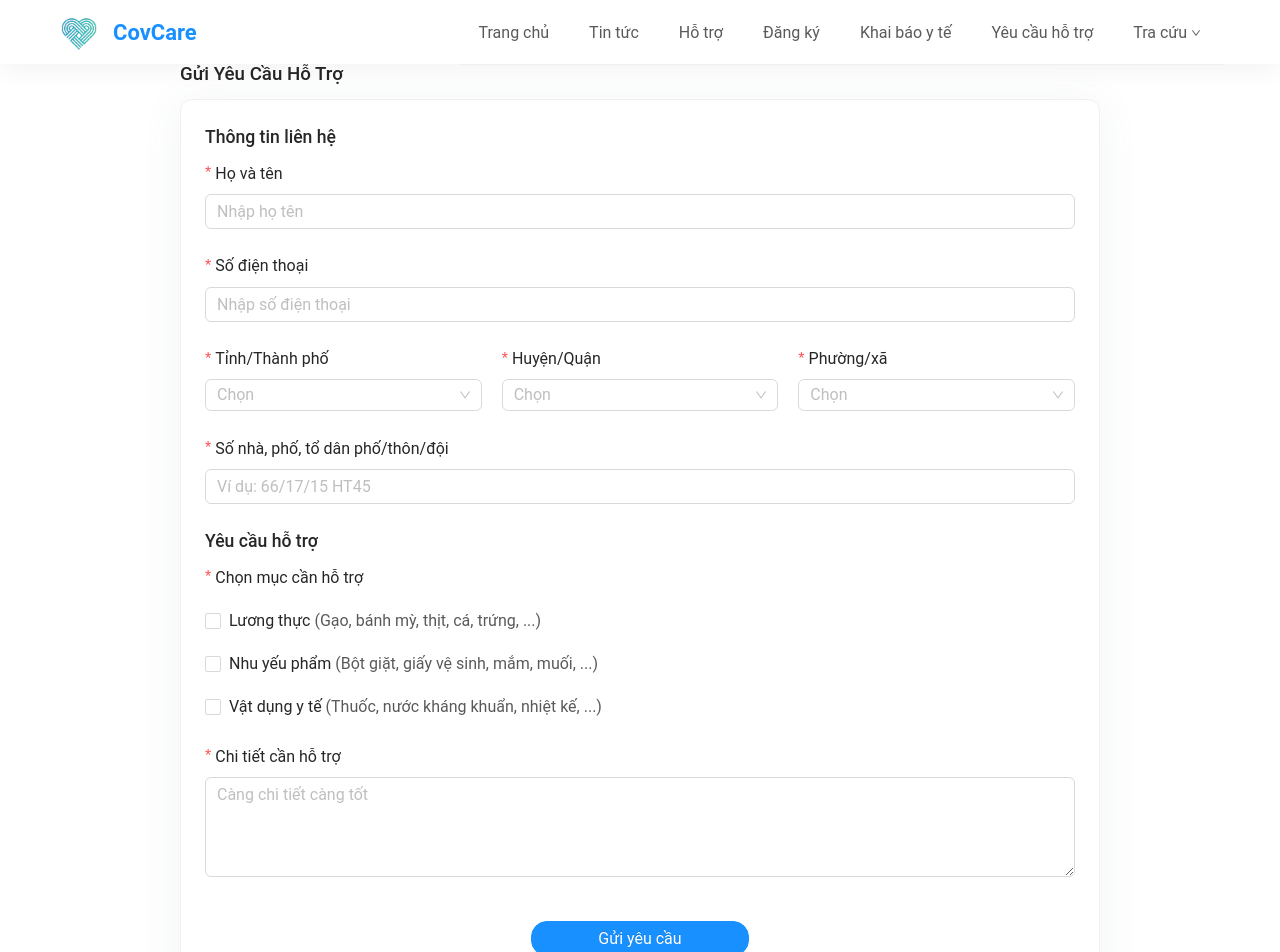
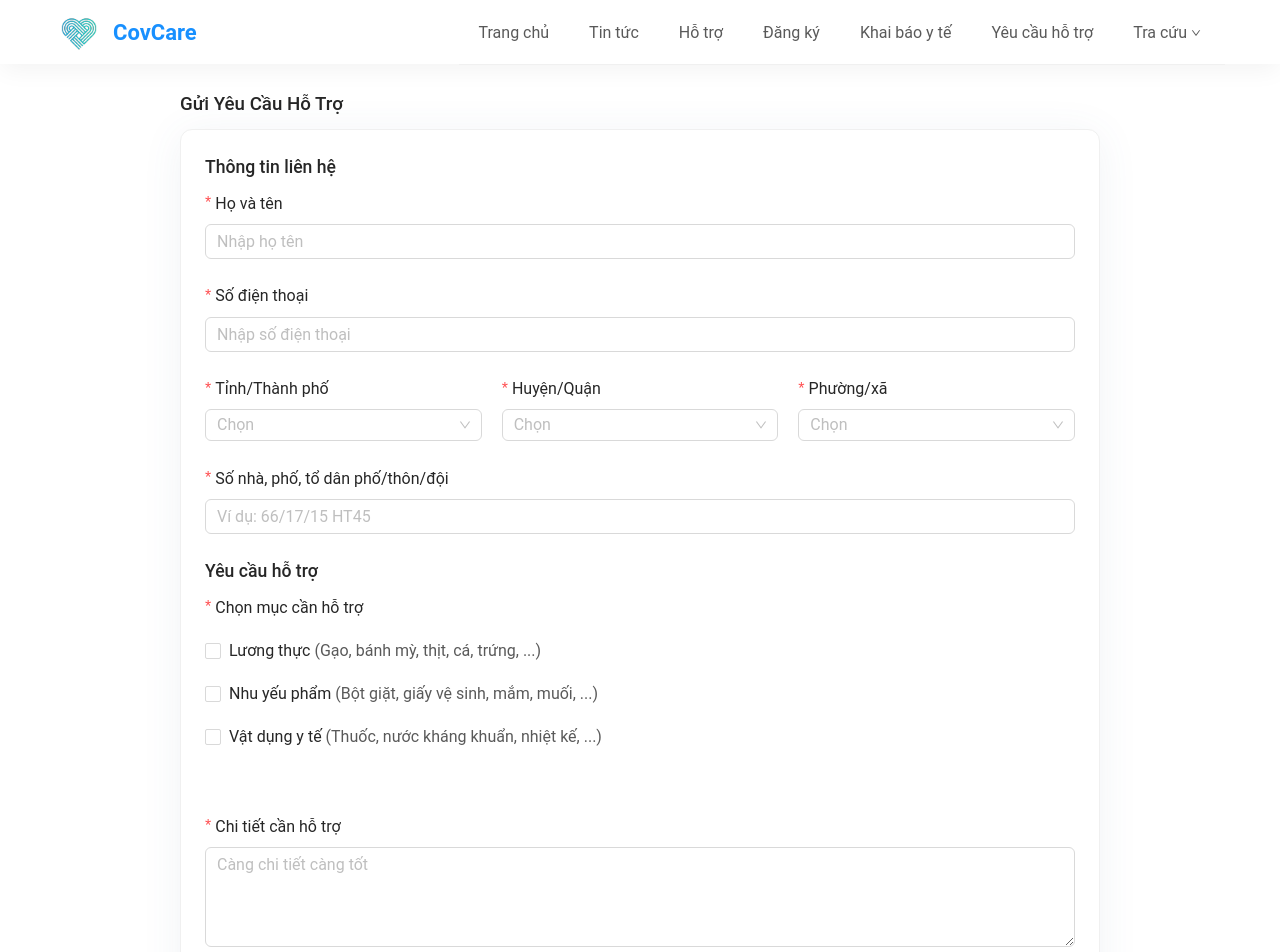
Before and after one commit to trunghq234/CovCare, a React (Create React App) app: page /support-request in a window 1280 px wide. Shown: the top 952 px of the page. Built offline with nearby package versions, Linux system fonts and the light colour scheme; the HTML template or start-up script is replaced by a standard one.

Commit message:
Fix bugs

```diff
--- a/src/components/SupportRequest/Category/index.js
+++ b/src/components/SupportRequest/Category/index.js
@@ -4,7 +4,10 @@ import styles from './index.module.less';
 
 const Category = () => {
   return (
-    <Form.Item label="Chọn mục cần hỗ trợ" name="category" required={true}>
+    <Form.Item
+      label="Chọn mục cần hỗ trợ"
+      name="category"
+      rules={[{ required: true, message: 'Bạn cần phải chọn một mục ' }]}>
       <Checkbox.Group>
         <Space direction="vertical">
           <Checkbox value={1} className={styles.item}>
--- a/src/pages/SupportRequest/index.js
+++ b/src/pages/SupportRequest/index.js
@@ -38,7 +38,7 @@ const SupportRequest = () => {
           </Row>
           <ProvincePickerWithWard form={form} />
           <h4 className={styles.title}>Yêu cầu hỗ trợ</h4>
-          <Row>
+          <Row gutter={[20, 40]}>
             <Col span={24}>
               <Category />
             </Col>
--- a/src/pages/SupportRequest/index.module.less
+++ b/src/pages/SupportRequest/index.module.less
@@ -1,6 +1,6 @@
 .container {
   max-width: 1000px;
-  margin: 0 auto;
+  margin: 30px auto 0;
   padding: 0 40px;
 }
 .btn-submit {
```
